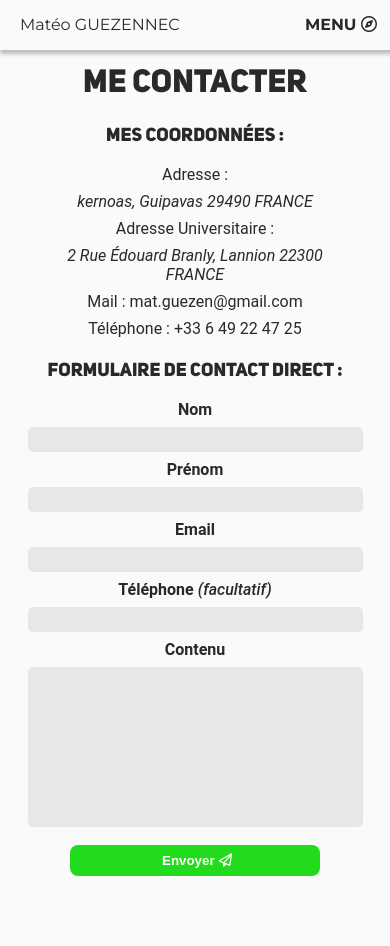
After one commit to BlasterWhite/webPortfolio, a PHP site: page /contact.html in a window 390 px wide. The commit adds this page. Run offline with PHP 8.4, Linux system fonts and the light colour scheme; some libraries are stand-ins or nearby versions.

Commit message:
Adding contact page + little patch on the responsive navbar

```diff
--- /dev/null
+++ b/contact.html
@@ -0,0 +1,54 @@
+<!DOCTYPE html>
+<html lang="fr">
+<head>
+    <meta charset="UTF-8">
+    <meta http-equiv="X-UA-Compatible" content="IE=edge">
+    <meta name="viewport" content="width=device-width, initial-scale=1.0">
+    <title>Matéo G. - Home</title>
+    <link rel="stylesheet" href="css/charteGraphique.css">
+    <link rel="stylesheet" href="css/navbar.css">
+    <link rel="stylesheet" href="css/contact.css">
+    <link rel="stylesheet" href="css/button.css">
+    <script src="https://kit.fontawesome.com/d50a18be62.js" crossorigin="anonymous"></script>
+    <link rel="shortcut icon" href="assets/img/logo.png" type="image/x-icon">
+</head>
+<body>
+    <div id="font-text">
+        <h1>DÉVELOPPEUR</h1>
+        <div id="line"></div>
+    </div>
+    <nav>
+        <a href="index.html"><i class="fas fa-home"></i> Accueil</a>
+        <a href="#"><i class="fas fa-dolly"></i> Compétences</a>
+        <a href="#"><i class="far fa-folder"></i> Projets</a>
+        <a href="#"><i class="fa-regular fa-user"></i> A Propos</a>
+        <a href="#" class="activeTab"><i class="fa-regular fa-user"></i> Contact</a>
+        <p class="menubtn">Matéo GUEZENNEC</p>
+        <a class="menubtn">Menu <i class="far fa-compass"></i></a>
+    </nav>
+    <main>
+        <div id="contactList">
+            <h1>Me contacter</h1>
+            <h3>Mes Coordonnées : </h3>
+            <p>Adresse : <Address>kernoas, Guipavas 29490 FRANCE</Address></p>
+            <p>Adresse Universitaire : <Address>2 Rue Édouard Branly, Lannion 22300 FRANCE</Address></p>
+            <p>Mail : mat.guezen@gmail.com</p>
+            <p>Téléphone : +33 6 49 22 47 25</p>
+            <h3>Formulaire de contact direct : </h3>
+        </div>
+        <form>
+            <label for="nom">Nom</label>
+            <input type="text" name="nom">
+            <label for="prenom">Prénom</label>
+            <input type="text" name="prenom">
+            <label for="prenom">Email</label>
+            <input type="email" name="email">
+            <label for="prenom">Téléphone <em>(facultatif)</em></label>
+            <input type="tel" name="phone">
+            <label for="contenu">Contenu</label>
+            <textarea name="contenu" cols="30" rows="10"></textarea>
+            <button name="submit">Envoyer<i class="far fa-paper-plane"></i></button>
+        </form>
+    </main>
+</body>
+</html>
--- /dev/null
+++ b/css/contact.css
@@ -0,0 +1,91 @@
+main {
+    margin: 60px auto;
+    width: 80%;
+}
+
+div#contactList p, div#contactList address{
+    margin: 8px 40px;
+}
+
+form {
+    display: flex;
+    flex-direction: column;
+    justify-content: center;
+    flex-wrap: wrap;
+    width: 600px;
+}
+
+input {
+    background-color: #e7e7e7;
+    border: none;
+    border-radius: 5px;
+    padding: 5px;
+    margin: 8px;
+}
+
+textarea {
+    resize: none;
+    background-color: #e7e7e7;
+    border-radius: 5px;
+    border: none;
+    padding: 5px;
+    margin: 8px;
+}
+
+label {
+    font-weight: 600;
+}
+
+label em  {
+    font-weight: 500;
+}
+
+button[name="submit"] {
+    margin: 10px auto;
+    font-weight: bolder;
+    padding: 8px;
+    color: #FFFFFF;
+    border: none;
+    border-radius: 8px;
+    width: 250px;
+    background-color: var(--myGreen);
+    transition: 0.3s ease-in-out;
+    padding-left: 20px;
+}
+
+button[name="submit"] i {
+    margin-left: 4px;
+    margin-right: 8px;
+    transition: 0.3s cubic-bezier(0.68, -0.55, 0.27, 1.55);
+}
+
+button[name="submit"]:hover {
+    background-color: var(--myBlue);
+}
+button[name="submit"]:hover i {
+    margin-right: 4px;
+    margin-left: 8px;
+}
+
+@media only screen and (max-width: 1200px) {
+    main {
+        width: 100%;
+        margin: 60px auto;
+        text-align: center;
+    }
+
+    form {
+        margin: 0 auto;
+    }
+}
+
+
+@media only screen and (max-width: 650px) {
+    form {
+        display: flex;
+        flex-direction: column;
+        justify-content: center;
+        flex-wrap: wrap;
+        width: 90%;
+    }
+}
--- a/css/navbar.css
+++ b/css/navbar.css
@@ -46,6 +46,7 @@ nav a:hover:not(.activeTab) {
 
     a.menubtn {
         float: right;
+        margin-right: 15px;
     }
 
     nav {
--- a/index.html
+++ b/index.html
@@ -4,12 +4,13 @@
     <meta charset="UTF-8">
     <meta http-equiv="X-UA-Compatible" content="IE=edge">
     <meta name="viewport" content="width=device-width, initial-scale=1.0">
-    <title>Matéo G. - Home</title>
+    <title>Matéo G. - Accueil</title>
     <link rel="stylesheet" href="css/charteGraphique.css">
     <link rel="stylesheet" href="css/navbar.css">
     <link rel="stylesheet" href="css/index.css">
     <link rel="stylesheet" href="css/button.css">
     <script src="https://kit.fontawesome.com/d50a18be62.js" crossorigin="anonymous"></script>
+    <link rel="shortcut icon" href="assets/img/logo.png" type="image/x-icon">
 </head>
 <body>
     <div id="font-text">
@@ -21,7 +22,7 @@
         <a href="#"><i class="fas fa-dolly"></i> Compétences</a>
         <a href="#"><i class="far fa-folder"></i> Projets</a>
         <a href="#"><i class="fa-regular fa-user"></i> A Propos</a>
-        <a href="#"><i class="fa-regular fa-user"></i> Contact</a>
+        <a href="contact.html"><i class="fa-regular fa-user"></i> Contact</a>
         <p class="menubtn">Matéo GUEZENNEC</p>
         <a class="menubtn">Menu <i class="far fa-compass"></i></a>
     </nav>
```
Also changed, not shown: css/charteGraphique.css (+38 -0 lines), css/index.css (+0 -65 lines), assets/img/logo.png (added).
